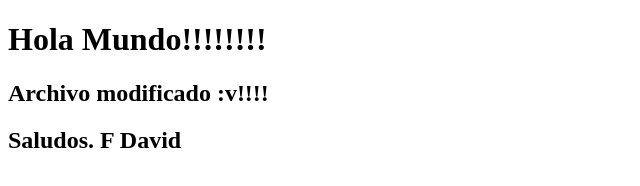
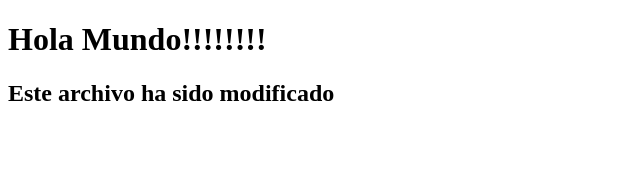
Before and after one commit to janthonyma71/TareaPHP1, a plain HTML site: page index.html in a window 1280 px wide. Shown: the whole page, without its empty margins (0-640 px from the left). Drawn offline with Linux system fonts and the light colour scheme.

Commit message:
Modificación
Prueba de modificación

```diff
--- a/index.html
+++ b/index.html
@@ -6,8 +6,7 @@
 <body>
 
 <h1>Hola Mundo!!!!!!!!</h1>
-<h2> Archivo modificado :v!!!!<h2>
-<h2> Saludos. F David<h2>
+<h2>Este archivo ha sido modificado</h2>
 
 </body>
 </html>
```
